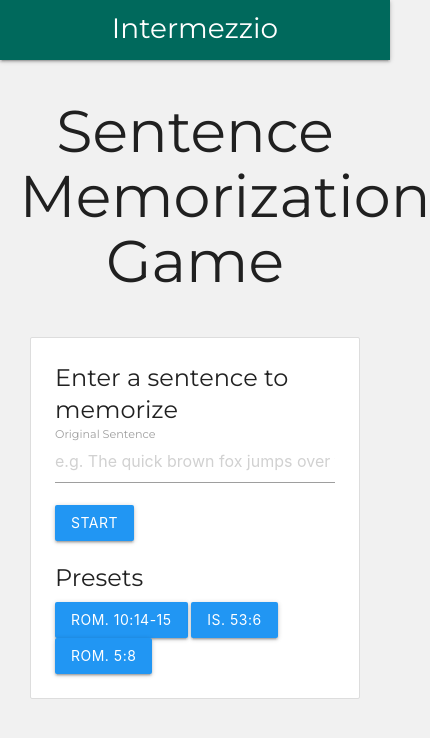
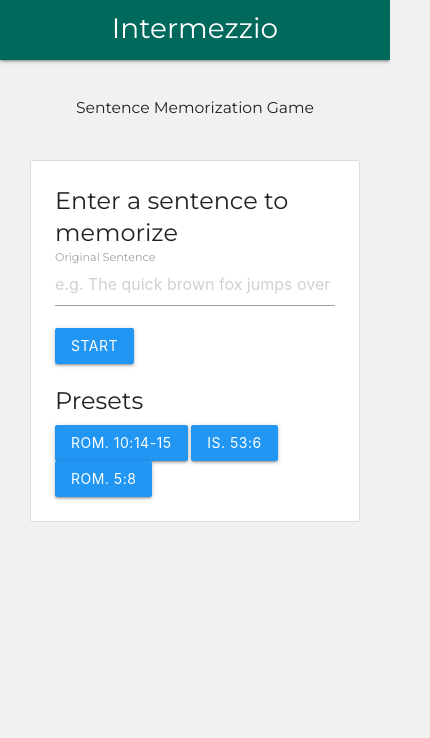
Before and after one commit to intermezzio/sentence-memorizer, a plain HTML site: page index.html in a window 390 px wide. Shown: the whole page, 430 px wide, since content can reach past the window. Drawn offline with nearby package versions, Linux system fonts and the light colour scheme.

Commit message:
More mobile friendly

```diff
--- a/index.css
+++ b/index.css
@@ -1,3 +1,7 @@
+h1 {
+    font-size: 4vw;
+}
+
 body {
     background-color: #f1f1f1;
     font-family: 'Montserrat', sans-serif;
```
